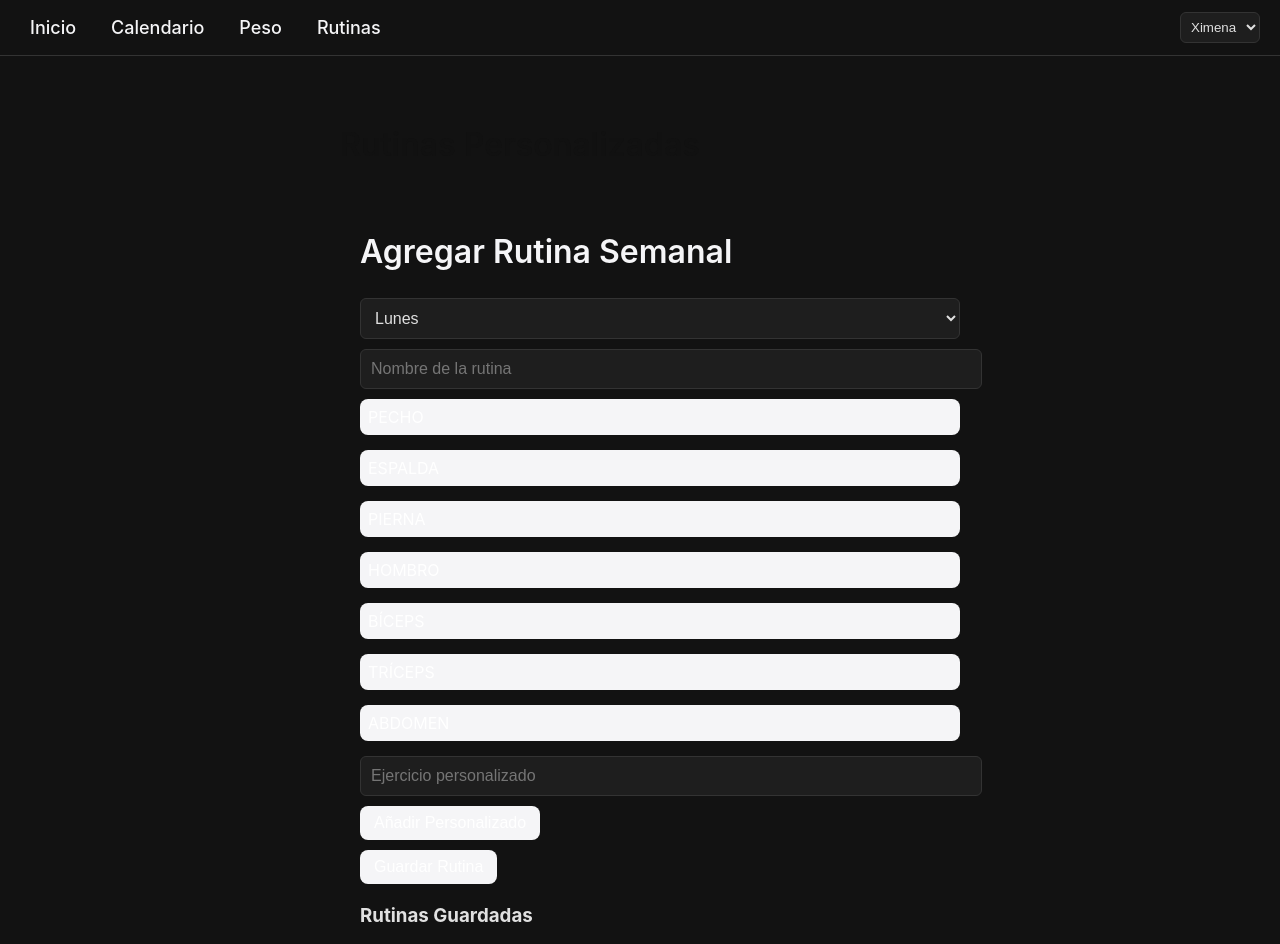
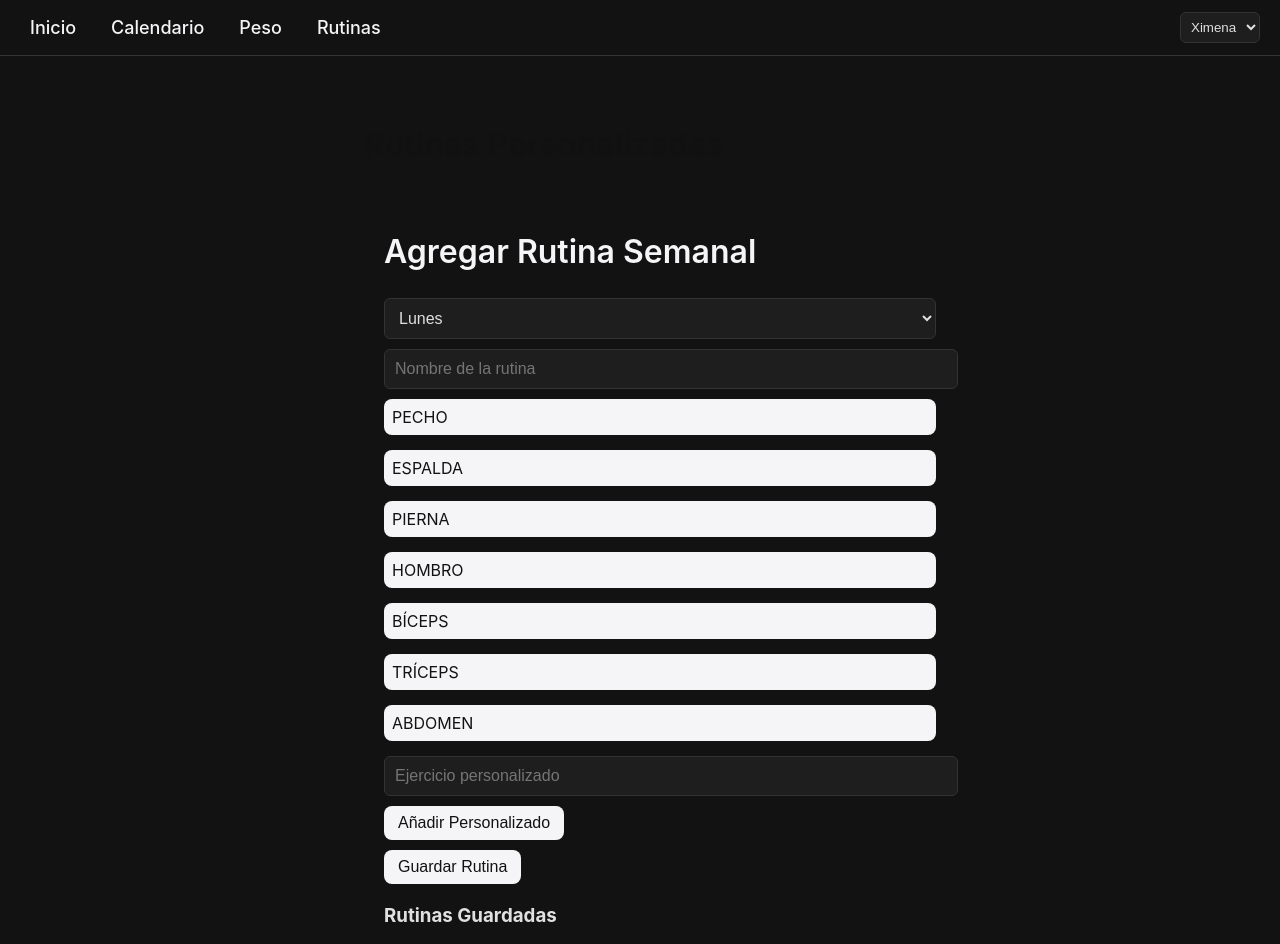
Before and after one commit to Jamon1405/Reto90Dias, a Next.js app: page /routine in a window 1280 px wide. Shown: the top 944 px of the page. Built offline with nearby package versions, Linux system fonts and the light colour scheme.

Commit message:
Improve button readability

```diff
--- a/src/app/globals.css
+++ b/src/app/globals.css
@@ -20,6 +20,7 @@ h2 {
   padding: 24px;
   margin: 0 auto;
   max-width: 600px;
+  box-sizing: border-box;
 }
 
 /* Media Queries para pantallas más pequeñas (móviles y tablets) */
@@ -35,6 +36,7 @@ h2 {
   .container {
     padding: 15px;  /* Ajustar padding en pantallas más pequeñas */
     border-radius: 8px;
+    box-sizing: border-box;
   }
 
   /* Ajustar los inputs */
@@ -53,6 +55,7 @@ h2 {
   .container {
     padding: 10px;
     border-radius: 8px;
+    box-sizing: border-box;
   }
 
   /* Ajustar aún más los inputs */
--- a/src/components/Calendar.js
+++ b/src/components/Calendar.js
@@ -550,7 +550,7 @@ const dayBoxStyle = (day, selected, mobile) => ({
 
 const buttonStyle = {
   backgroundColor: '#f5f5f7',
-  color: '#fff',
+  color: '#121212',
   padding: '8px 14px',
   borderRadius: '8px',
   border: 'none',
--- a/src/components/ExerciseProgress.js
+++ b/src/components/ExerciseProgress.js
@@ -16,7 +16,7 @@ ChartJS.register(CategoryScale, LinearScale, PointElement, LineElement, Tooltip,
 
 const buttonStyle = {
   backgroundColor: '#f5f5f7',
-  color: '#fff',
+  color: '#121212',
   border: 'none',
   borderRadius: '8px',
   padding: '6px 12px',
--- a/src/components/RoutineManager.js
+++ b/src/components/RoutineManager.js
@@ -278,7 +278,7 @@ const inputStyle = {
 
 const buttonStyle = {
   backgroundColor: '#f5f5f7',
-  color: '#fff',
+  color: '#121212',
   padding: '8px 14px',
   border: 'none',
   borderRadius: '8px',
@@ -297,7 +297,7 @@ const routineStyle = {
 
 const groupHeaderStyle = {
   backgroundColor: '#f5f5f7',
-  color: '#fff',
+  color: '#121212',
   padding: '8px',
   borderRadius: '8px',
   cursor: 'pointer',
@@ -307,7 +307,7 @@ const groupHeaderStyle = {
 
 const exerciseButtonStyle = {
   backgroundColor: '#f5f5f7',
-  color: '#fff',
+  color: '#121212',
   padding: '8px',
   border: 'none',
   borderRadius: '8px',
@@ -329,7 +329,7 @@ const actionContainerStyle = {
 
 const smallButton = {
   backgroundColor: '#f5f5f7',
-  color: '#fff',
+  color: '#121212',
   border: 'none',
   borderRadius: '8px',
   cursor: 'pointer',
--- a/src/components/WeightTracker.js
+++ b/src/components/WeightTracker.js
@@ -181,7 +181,7 @@ const WeightTracker = () => {
 
   const buttonStyle = {
     backgroundColor: '#f5f5f7',
-    color: '#fff',
+    color: '#121212',
     padding: '8px 14px',
     fontSize: '16px',
     borderRadius: '8px',
```
